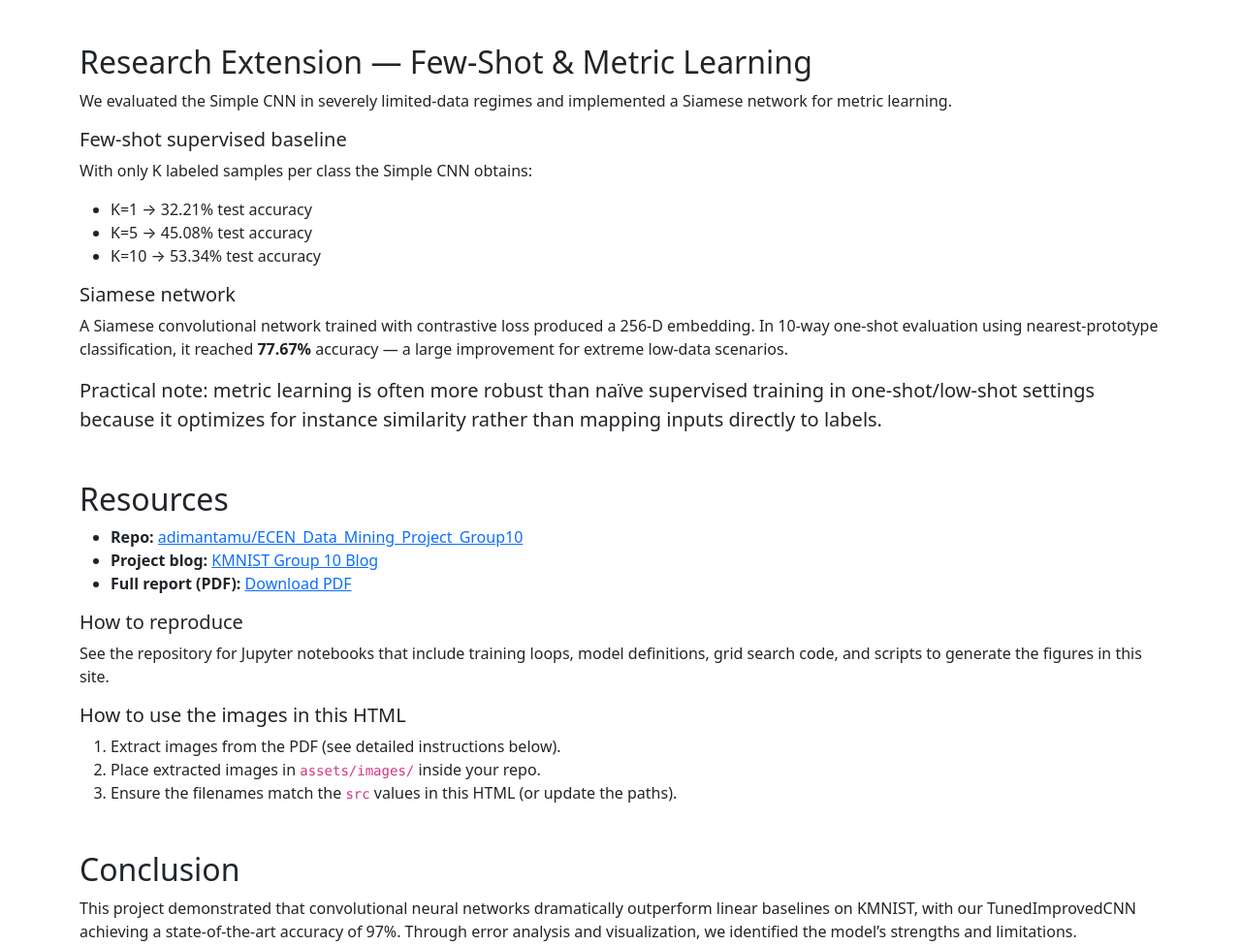
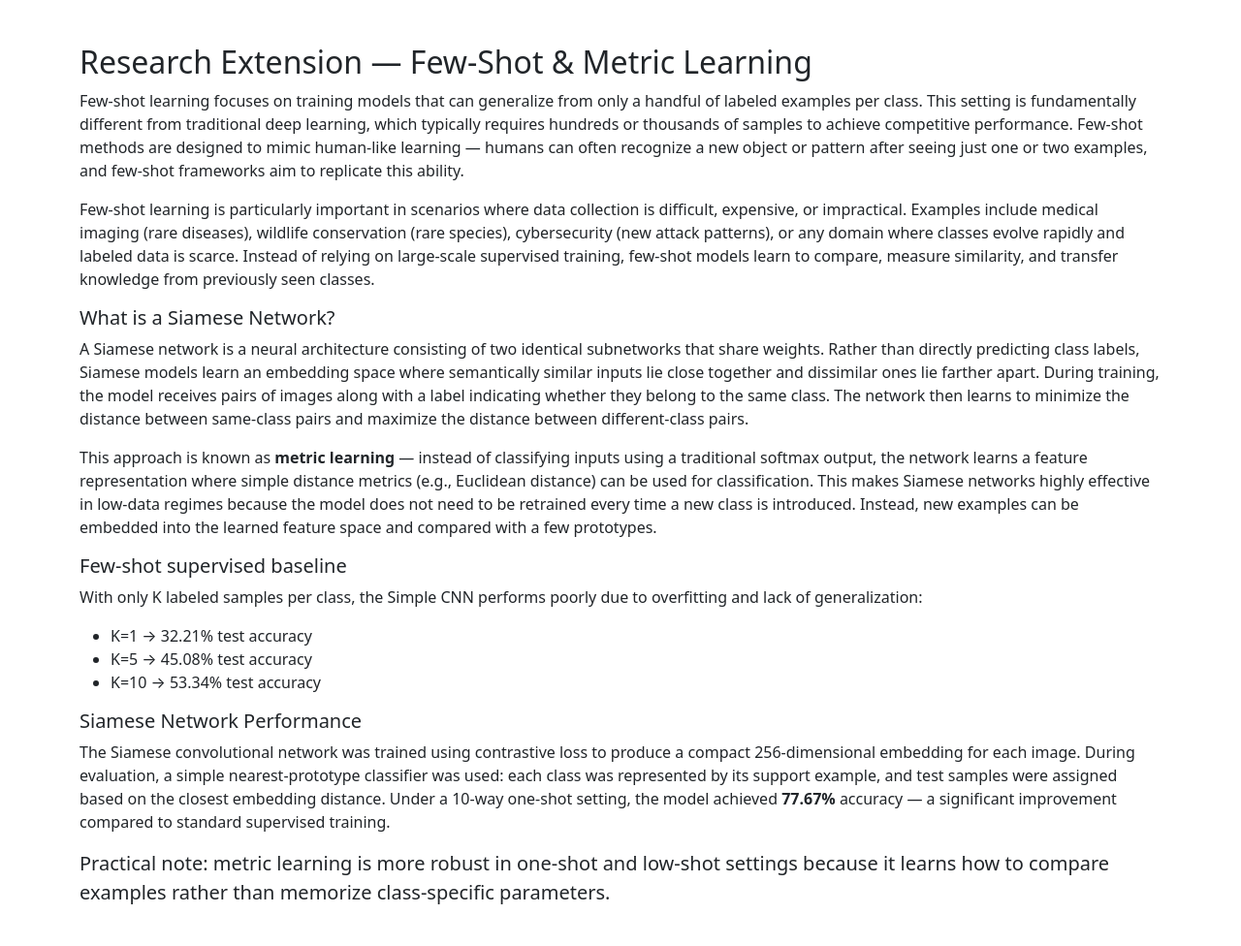
Before and after one commit to adimantamu/adimantamu.github.io, a plain HTML site: page index.html in a window 1280 px wide. Shown: the part 4463-5439 px from the top of the page at 97% size. Drawn offline with nearby package versions, Linux system fonts and the light colour scheme.

Commit message:
Update index.html
Updated research extension part

```diff
--- a/index.html
+++ b/index.html
@@ -281,20 +281,27 @@ for epoch in range(epochs):
 
   <section id="fewshot" class="mb-5">
     <h2>Research Extension — Few-Shot & Metric Learning</h2>
-    <p>We evaluated the Simple CNN in severely limited-data regimes and implemented a Siamese network for metric learning.</p>
+    <p>Few-shot learning focuses on training models that can generalize from only a handful of labeled examples per class. This setting is fundamentally different from traditional deep learning, which typically requires hundreds or thousands of samples to achieve competitive performance. Few-shot methods are designed to mimic human-like learning — humans can often recognize a new object or pattern after seeing just one or two examples, and few-shot frameworks aim to replicate this ability.</p>
+
+    <p>Few-shot learning is particularly important in scenarios where data collection is difficult, expensive, or impractical. Examples include medical imaging (rare diseases), wildlife conservation (rare species), cybersecurity (new attack patterns), or any domain where classes evolve rapidly and labeled data is scarce. Instead of relying on large-scale supervised training, few-shot models learn to compare, measure similarity, and transfer knowledge from previously seen classes.</p>
+
+    <h5>What is a Siamese Network?</h5>
+    <p>A Siamese network is a neural architecture consisting of two identical subnetworks that share weights. Rather than directly predicting class labels, Siamese models learn an embedding space where semantically similar inputs lie close together and dissimilar ones lie farther apart. During training, the model receives pairs of images along with a label indicating whether they belong to the same class. The network then learns to minimize the distance between same-class pairs and maximize the distance between different-class pairs.</p>
+
+    <p>This approach is known as <strong>metric learning</strong> — instead of classifying inputs using a traditional softmax output, the network learns a feature representation where simple distance metrics (e.g., Euclidean distance) can be used for classification. This makes Siamese networks highly effective in low-data regimes because the model does not need to be retrained every time a new class is introduced. Instead, new examples can be embedded into the learned feature space and compared with a few prototypes.</p>
 
     <h5>Few-shot supervised baseline</h5>
-    <p>With only K labeled samples per class the Simple CNN obtains:</p>
+    <p>With only K labeled samples per class, the Simple CNN performs poorly due to overfitting and lack of generalization:</p>
     <ul>
       <li>K=1 → 32.21% test accuracy</li>
       <li>K=5 → 45.08% test accuracy</li>
       <li>K=10 → 53.34% test accuracy</li>
     </ul>
 
-    <h5>Siamese network</h5>
-    <p>A Siamese convolutional network trained with contrastive loss produced a 256-D embedding. In 10-way one-shot evaluation using nearest-prototype classification, it reached <strong>77.67%</strong> accuracy — a large improvement for extreme low-data scenarios.</p>
+    <h5>Siamese Network Performance</h5>
+    <p>The Siamese convolutional network was trained using contrastive loss to produce a compact 256‑dimensional embedding for each image. During evaluation, a simple nearest‑prototype classifier was used: each class was represented by its support example, and test samples were assigned based on the closest embedding distance. Under a 10‑way one‑shot setting, the model achieved <strong>77.67%</strong> accuracy — a significant improvement compared to standard supervised training.</p>
 
-    <blockquote class="blockquote">Practical note: metric learning is often more robust than naïve supervised training in one-shot/low-shot settings because it optimizes for instance similarity rather than mapping inputs directly to labels.</blockquote>
+    <blockquote class="blockquote">Practical note: metric learning is more robust in one-shot and low-shot settings because it learns how to compare examples rather than memorize class-specific parameters.</blockquote>
   </section>
 
   <section id="resources" class="mb-5">
```
